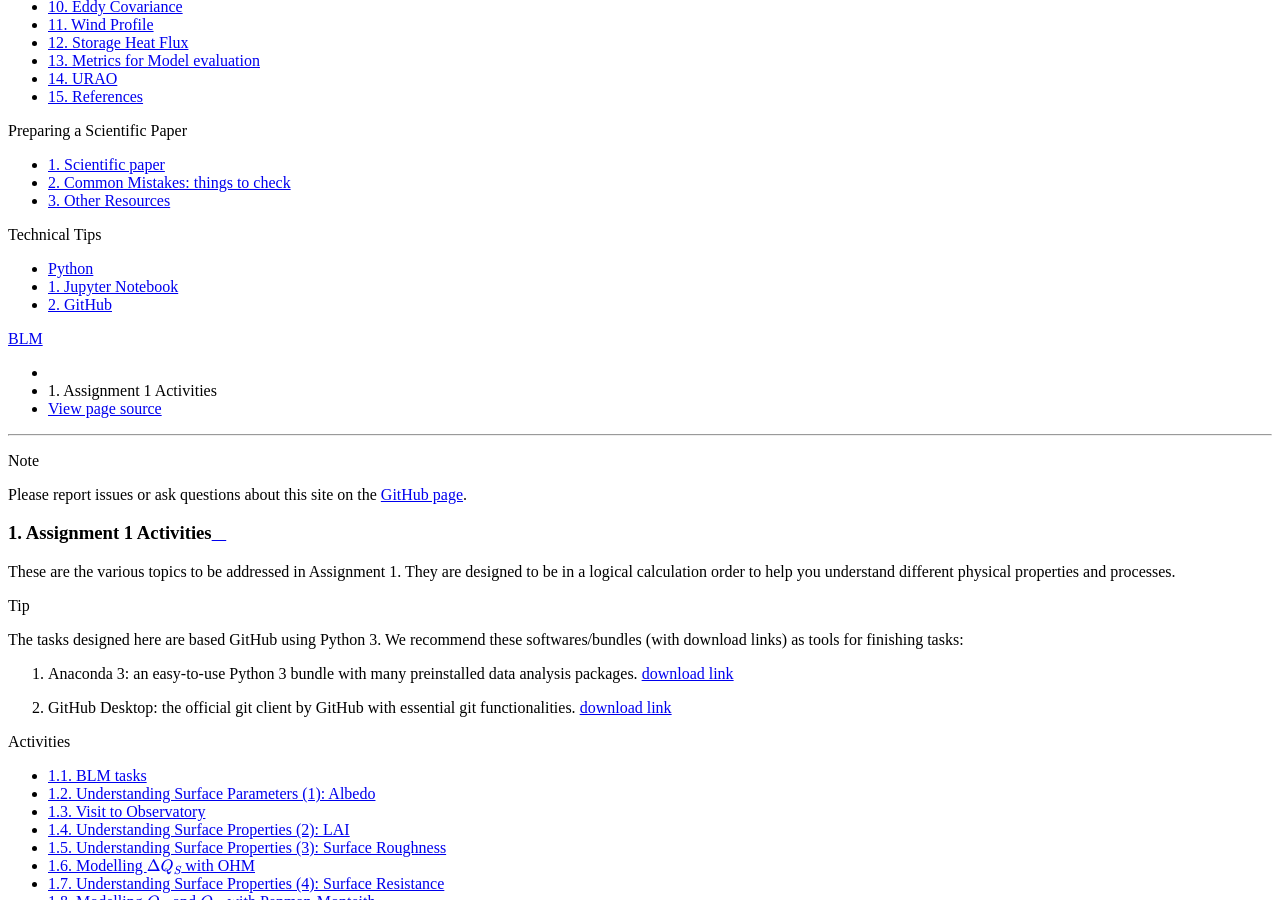
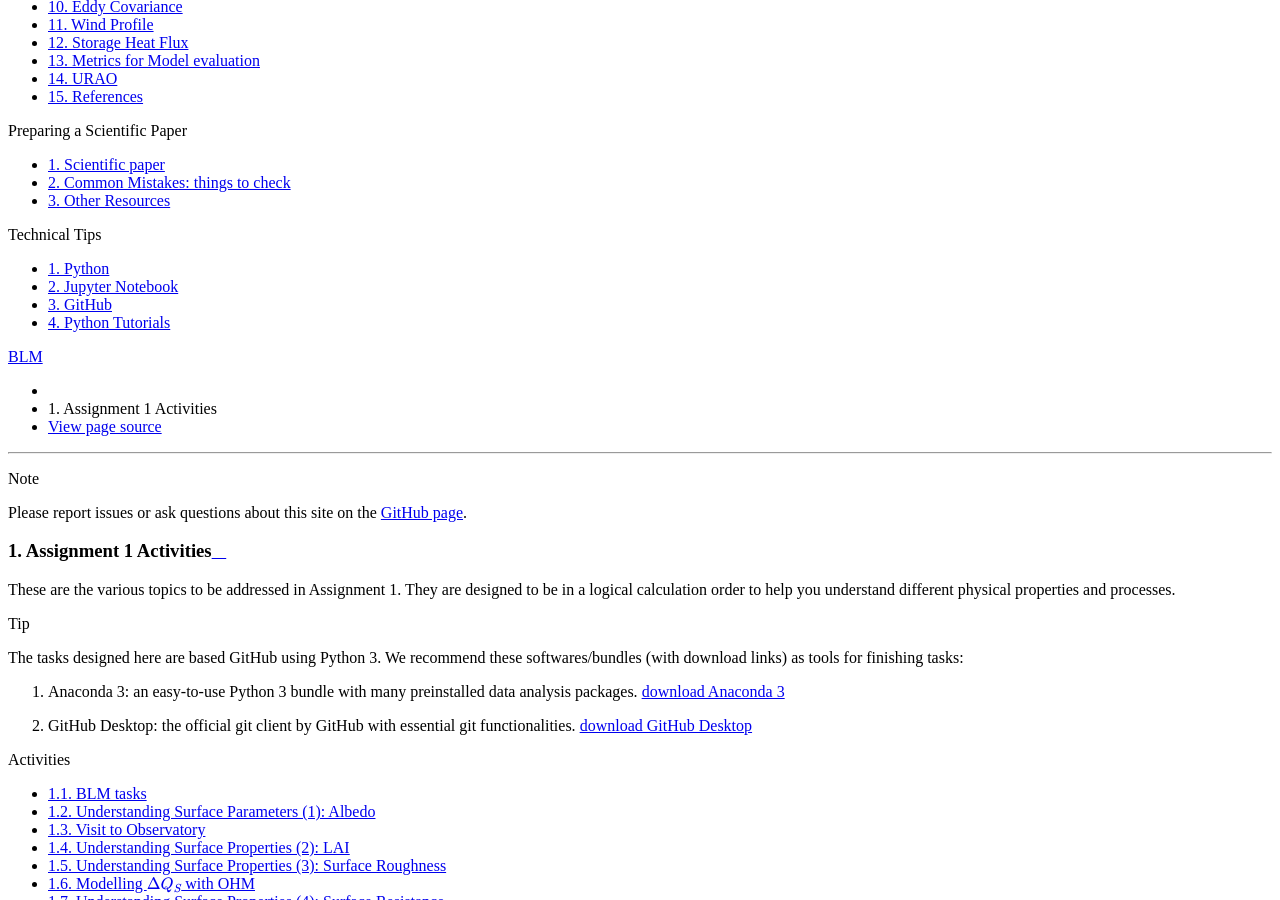
Before and after one commit to BLM-UoR/BLM, a Sphinx documentation site: the page built from docs/Tasks.rst, in a window 1280 px wide and 900 px high, scrolled down 668 px. Built offline with Sphinx 7.4.7 and the Read the Docs theme 2.0.0, drawn with Linux system fonts in a browser that asks for light colours.

Commit message:
reorganised files

```diff
--- a/docs/Tasks.rst
+++ b/docs/Tasks.rst
@@ -18,13 +18,12 @@
       The tasks designed here are based GitHub using Python 3.
       We recommend these softwares/bundles (with download links) as tools for finishing tasks:
 
-      #. Anaconda 3: an easy-to-use Python 3 bundle with many preinstalled data analysis packages. `download link <https://www.anaconda.com/distribution/>`_
+      #. Anaconda 3: an easy-to-use Python 3 bundle with many preinstalled data analysis packages. `download  Anaconda 3 <https://www.anaconda.com/distribution/>`_
 
-      #. GitHub Desktop: the official git client by GitHub with essential git functionalities. `download link <https://desktop.github.com>`_
+      #. GitHub Desktop: the official git client by GitHub with essential git functionalities. `download GitHub Desktop <https://desktop.github.com>`_
 
   .. toctree::
     :caption: Activities
-    :numbered:
     :maxdepth: 1
     :glob:
 
--- a/docs/index.rst
+++ b/docs/index.rst
@@ -67,3 +67,4 @@
   python
   JupyterNotebook
   GitHub
+  tutorials
```
Also changed, not shown: docs/python.rst (+0 -16 lines), docs/tutorials.rst (added, +13 -0 lines), docs/tutorials/tutorial-1-basic-plotting.ipynb (renamed from docs/tutorials/tutorials1.ipynb).
